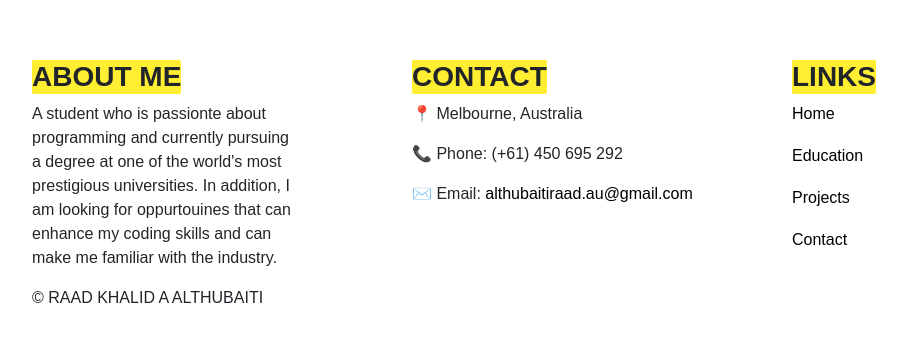
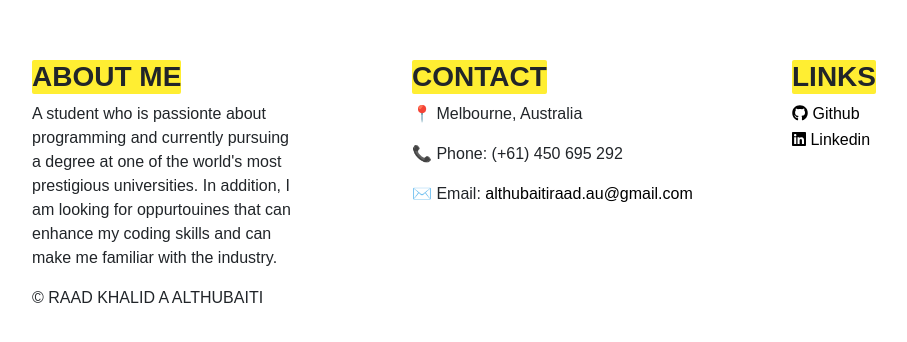
Before and after one commit to rddthubaiti/personalWebsite.github.io, a website: page footer.html in a window 1280 px wide. Shown: the part 454-796 px from the top of the page, without its empty margins (50-957 px from the left). Drawn offline with nearby package versions, Linux system fonts and the light colour scheme; a web font is replaced by a local one.

Commit message:
new changes

```diff
--- a/footer.html
+++ b/footer.html
@@ -62,10 +62,16 @@
                 </div>
                 <div class="row">
                   <div class="col-md-6">
-                    <p><a class="scroll-link" href="index.html">Home</a></p>
+                    <!-- <p><a class="scroll-link" href="index.html">Home</a></p>
                     <p><a href="education.html">Education</a></p>
                     <p><a href="projects.html">Projects</a></p>
-                    <p><a href="contact.html">Contact</a></p>
+                    <p><a href="contact.html">Contact</a></p> -->
+                    <a href=""><i class="fab fa-github"></i>
+                      Github
+                    </a>
+                    <a href=""><i class="fab fa-linkedin"></i>
+                      Linkedin
+                    </a>
                   </div>
                 </div>
               </div>
```
